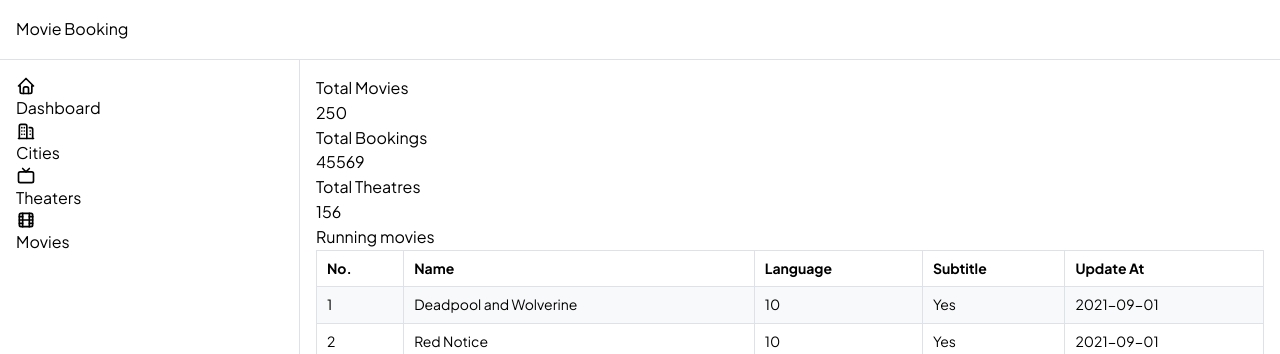
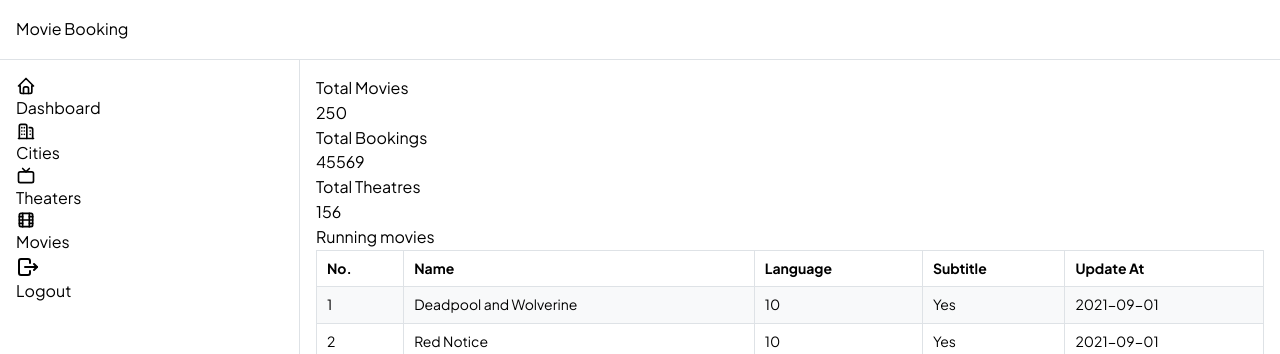
Before and after one commit to sreekanth666/movie-booking-dashboard, a React (Vite) app: page /app in a window 1280 px wide. Shown: the top 354 px of the page. Built offline with nearby package versions, Linux system fonts and the light colour scheme.

Commit message:
refactor: Add Sidebar component and logout functionality

```diff
--- a/src/components/sidebar.tsx
+++ b/src/components/sidebar.tsx
@@ -1,6 +1,7 @@
 import { ScrollArea } from '@mantine/core';
 import React, { FC } from 'react';
 import { useNavigate } from 'react-router-dom';
+import { logout } from '../utils/logout';
 
 interface SidebarProps {
 
@@ -11,6 +12,7 @@ const Sidebar: FC<SidebarProps> = ({ }) => {
 
     return (
         <React.Fragment>
+            <div className='relative h-full'>
                 <ScrollArea>
                     <div className='bg-gray-100 hover:bg-blue-100 flex items-center p-2 rounded-xl text-sm font-semibold gap-3 mb-2' onClick={() => navigate('/app')}>
                         <div className='text-blue-500 bg-blue-100 p-2 rounded-lg'>
@@ -72,6 +74,18 @@ const Sidebar: FC<SidebarProps> = ({ }) => {
                         Movies
                     </div>
                 </ScrollArea>
+                <div className='bg-red-100 hover:bg-blue-100 flex items-center p-2 rounded-xl text-sm font-semibold gap-3 mb-2 absolute bottom-0 w-full' onClick={() => {logout(), navigate('/')}}>
+                    <div className='text-red-500 bg-red-200 p-2 rounded-lg'>
+                        <svg xmlns="http://www.w3.org/2000/svg" width={24} height={24} viewBox="0 0 24 24" fill="none" stroke="currentColor" strokeWidth={2} strokeLinecap="round" strokeLinejoin="round" className="icon icon-tabler icons-tabler-outline icon-tabler-logout">
+                            <path stroke="none" d="M0 0h24v24H0z" fill="none" />
+                            <path d="M14 8v-2a2 2 0 0 0 -2 -2h-7a2 2 0 0 0 -2 2v12a2 2 0 0 0 2 2h7a2 2 0 0 0 2 -2v-2" />
+                            <path d="M9 12h12l-3 -3" />
+                            <path d="M18 15l3 -3" />
+                        </svg>
+                    </div>
+                    Logout
+                </div>
+            </div>
         </React.Fragment>
     );
 };
--- /dev/null
+++ b/src/utils/logout.ts
@@ -0,0 +1,3 @@
+export function logout() {
+    localStorage.clear();
+}
```
Lines whose indentation alone changed are shown as unchanged.
